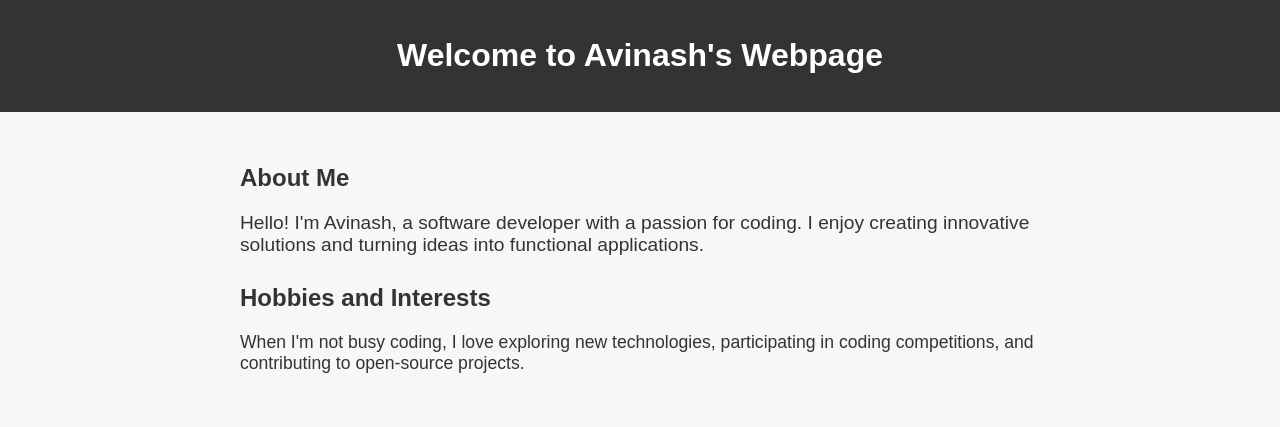
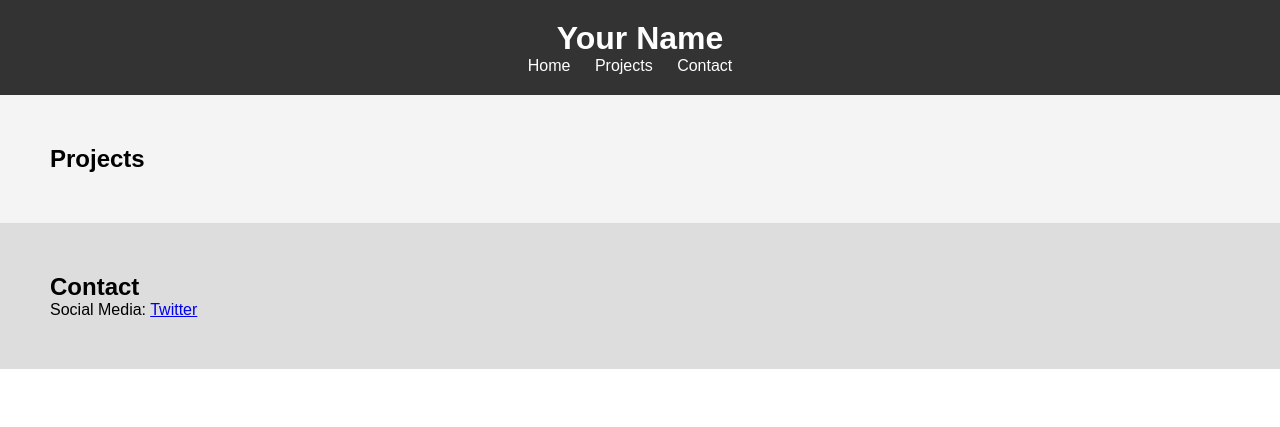
Before and after one commit to avinash-sri/avinash-sri.github.io, a plain HTML site: page index.html in a window 1280 px wide. Drawn offline with Linux system fonts and the light colour scheme.

Commit message:
modification

```diff
--- a/index.html
+++ b/index.html
@@ -3,45 +3,31 @@
 <head>
     <meta charset="UTF-8">
     <meta name="viewport" content="width=device-width, initial-scale=1.0">
-    <title>Robert's Personal Webpage</title>
-    <style>
-        body {
-            font-family: Arial, sans-serif;
-            margin: 0;
-            padding: 0;
-            background-color: #f7f7f7;
-            color: #333;
-        }
-        header {
-            background-color: #333;
-            color: #fff;
-            padding: 1em 0;
-            text-align: center;
-        }
-        .container {
-            max-width: 800px;
-            margin: 0 auto;
-            padding: 2em;
-        }
-        .bio {
-            font-size: 1.2em;
-            margin-bottom: 1.5em;
-        }
-        .hobbies {
-            font-size: 1.1em;
-        }
-    </style>
+    <link rel="stylesheet" href="styles.css">
+    <title>My Portfolio</title>
 </head>
 <body>
     <header>
-        <h1>Welcome to Avinash's Webpage</h1>
+        <h1>Your Name</h1>
+        <nav>
+            <ul>
+                <li><a href="#">Home</a></li>
+                <li><a href="#projects">Projects</a></li>
+                <li><a href="#contact">Contact</a></li>
+            </ul>
+        </nav>
     </header>
-    <div class="container">
-        <h2>About Me</h2>
-        <p class="bio">Hello! I'm Avinash, a software developer with a passion for coding. I enjoy creating innovative solutions and turning ideas into functional applications.</p>
 
-        <h2>Hobbies and Interests</h2>
-        <p class="hobbies">When I'm not busy coding, I love exploring new technologies, participating in coding competitions, and contributing to open-source projects.</p>
-    </div>
+    <section id="projects">
+        <h2>Projects</h2>
+        <!-- List your projects here -->
+    </section>
+
+    <section id="contact">
+        <h2>Contact</h2>
+        <p>Social Media: <a href="https://twitter.com/yourusername">Twitter</a></p>
+    </section>
+
+    <script src="script.js"></script>
 </body>
 </html>
--- /dev/null
+++ b/styles.css
@@ -0,0 +1,42 @@
+/* Reset some default styles */
+body, h1, h2, h3, p, ul, li {
+    margin: 0;
+    padding: 0;
+}
+
+body {
+    font-family: Arial, sans-serif;
+}
+
+header {
+    background-color: #333;
+    color: white;
+    padding: 20px;
+    text-align: center;
+}
+
+nav ul {
+    list-style-type: none;
+}
+
+nav ul li {
+    display: inline;
+    margin-right: 20px;
+}
+
+nav a {
+    text-decoration: none;
+    color: white;
+}
+
+section {
+    padding: 50px;
+}
+
+#projects {
+    background-color: #f4f4f4;
+}
+
+#contact {
+    background-color: #ddd;
+}
```
